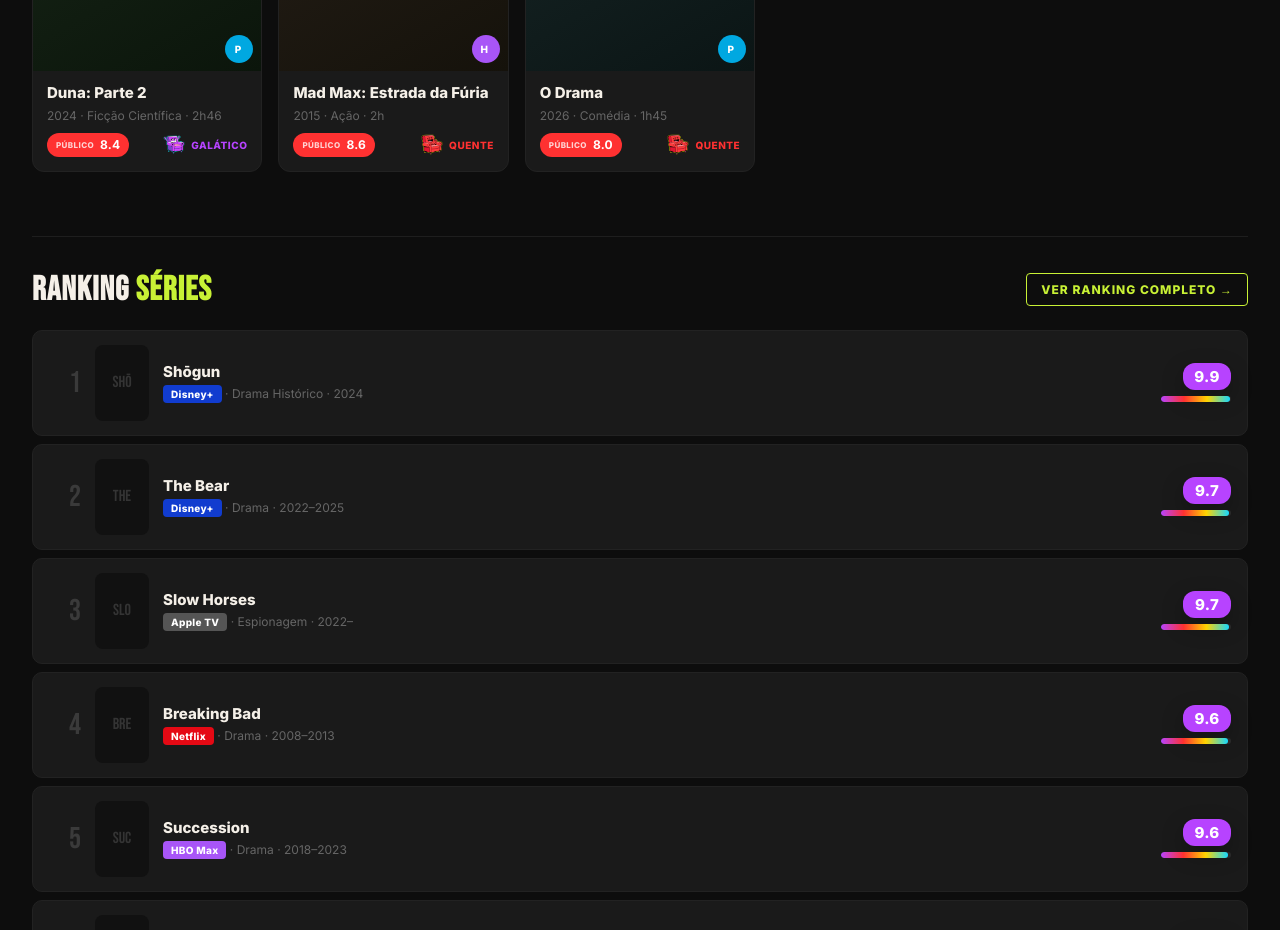
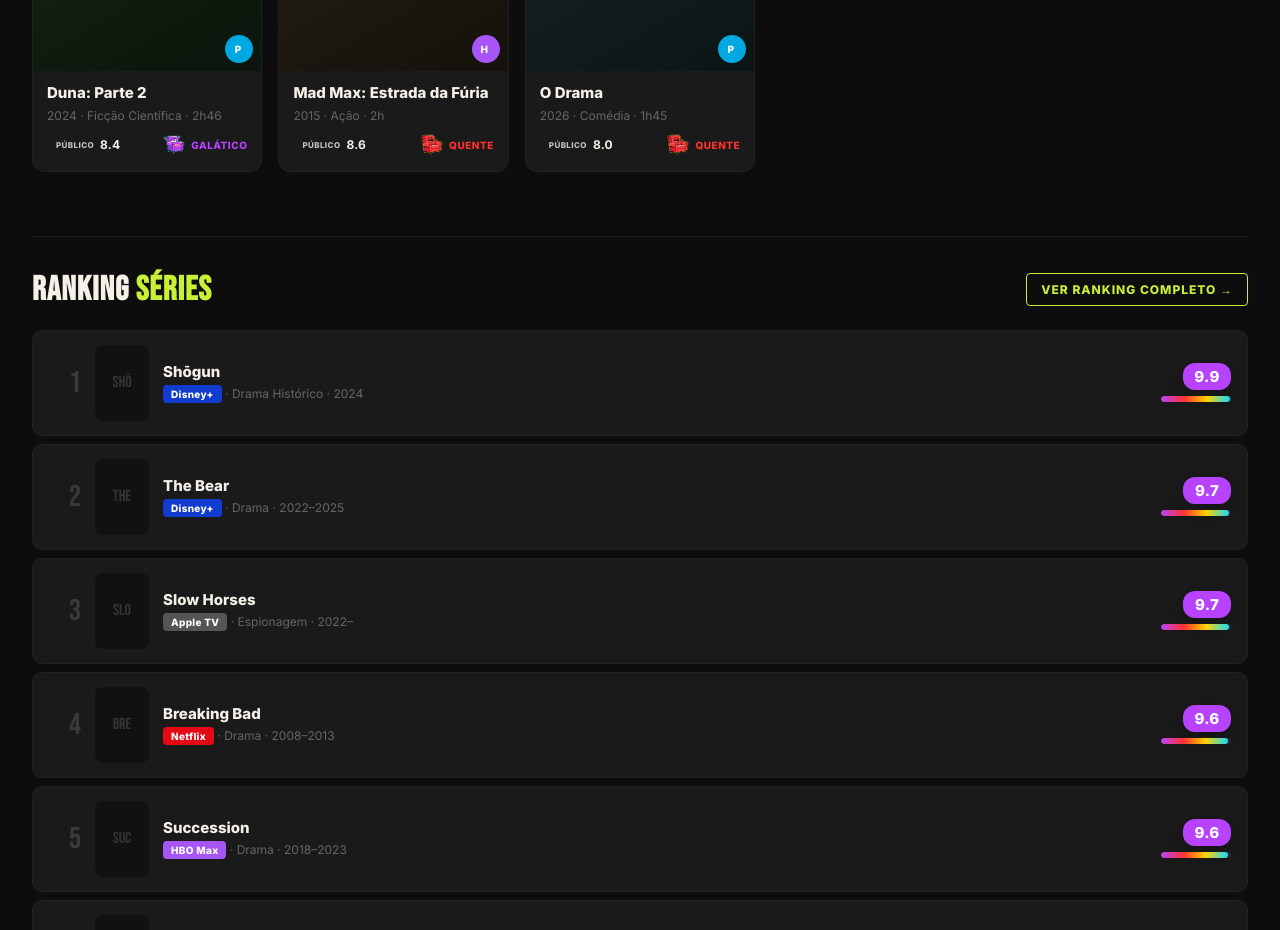
Before and after one commit to albinojc/sofahype, a Next.js app: page / in a window 1280 px wide. Shown: the part 1480-2410 px from the top of the page. Built offline with nearby package versions, Linux system fonts and the light colour scheme.

Commit message:
Update TitleCard.js

```diff
--- a/src/components/TitleCard.js
+++ b/src/components/TitleCard.js
@@ -30,7 +30,7 @@
         <div className="card-title">{item.titulo}</div>
         <div className="card-info">{item.ano} · {item.generos?.[0]} · {item.duracao}</div>
         <div className="card-footer">
-          <span className={`mini-score mini-score-${getScoreClass(item.nota_publico)}`}><span>Público</span><strong>{formatScore(item.nota_publico)}</strong></span>
+          <span className="mini-score score-publico"><span>Público</span><strong>{formatScore(item.nota_publico)}</strong></span>
           <span className={`hype-tag hype-${hypo.classe}`}><HypometroIcon variant={hypo.classe} size={22} /><span>{hypo.curto}</span></span>
         </div>
       </div>
```
